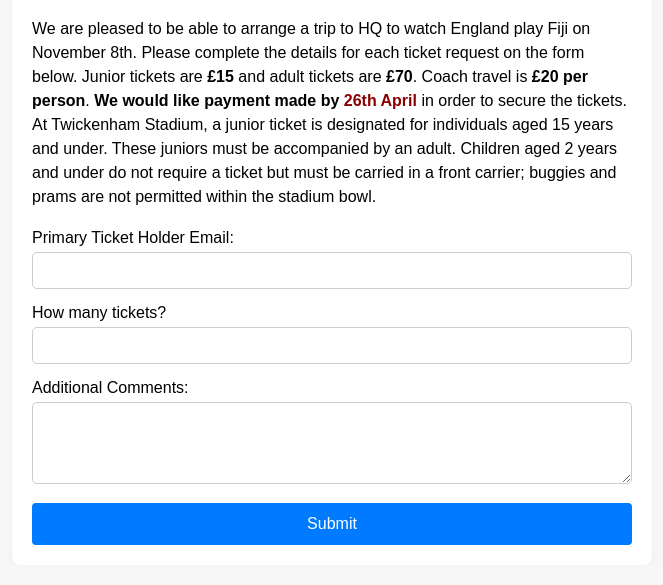
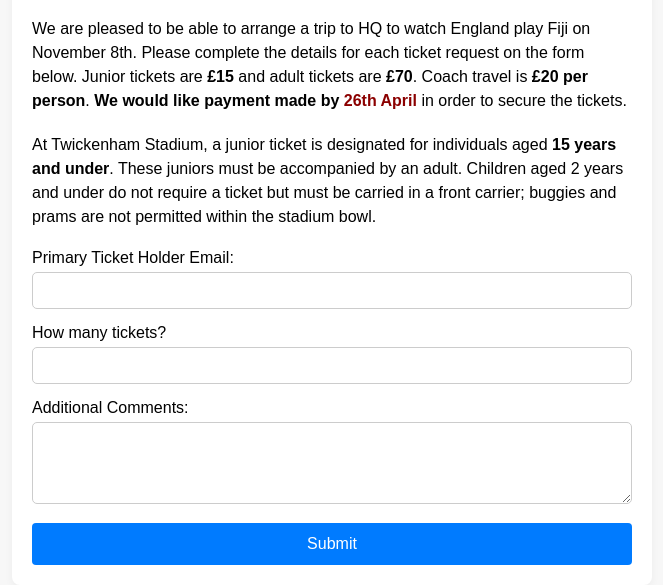
Before and after one commit to migblasco/Tickets, a plain HTML site: page index.html in a window 1280 px wide. Shown: the part 241-826 px from the top of the page, without its empty margins (308-971 px from the left). Drawn offline with Linux system fonts and the light colour scheme.

Commit message:
age details

```diff
--- a/index.html
+++ b/index.html
@@ -85,8 +85,11 @@
       <div id="formWrapper">
         <form id="ticketForm">
           <p style="margin-bottom: 20px; font-size: 16px; line-height: 1.5;">
-                We are pleased to be able to arrange a trip to HQ to watch England play Fiji on November 8th. Please complete the details for each ticket request on the form below. Junior tickets are <strong>£15</strong> and adult tickets are <strong>£70</strong>. Coach travel is <strong>£20 per person</strong>. <strong>We would like payment made by <span style='color: darkred;'>26th April</span></strong> in order to secure the tickets.  At Twickenham Stadium, a junior ticket is designated for individuals aged 15 years and under. These juniors must be accompanied by an adult.  Children aged 2 years and under do not require a ticket but must be carried in a front carrier; buggies and prams are not permitted within the stadium bowl.
+                We are pleased to be able to arrange a trip to HQ to watch England play Fiji on November 8th. Please complete the details for each ticket request on the form below. Junior tickets are <strong>£15</strong> and adult tickets are <strong>£70</strong>. Coach travel is <strong>£20 per person</strong>. <strong>We would like payment made by <span style='color: darkred;'>26th April</span></strong> in order to secure the tickets.
           </p>
+          <p style="margin-bottom: 20px; font-size: 16px; line-height: 1.5;">
+            At Twickenham Stadium, a junior ticket is designated for individuals aged <strong>15 years and under</strong>. These juniors must be accompanied by an adult.  Children aged 2 years and under do not require a ticket but must be carried in a front carrier; buggies and prams are not permitted within the stadium bowl.
+        </p>
           <label for="primaryEmail">Primary Ticket Holder Email:</label>
           <input id="primaryEmail" type="email" required />
 
```
